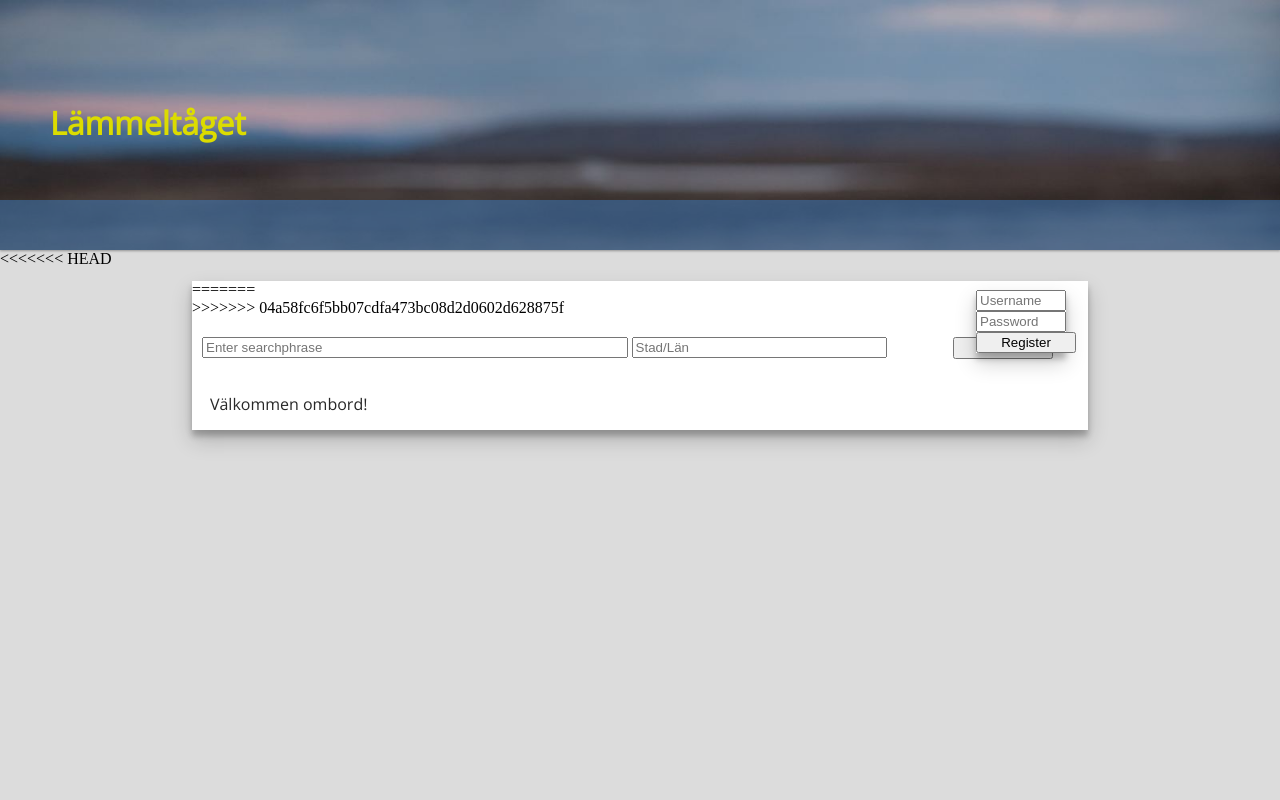
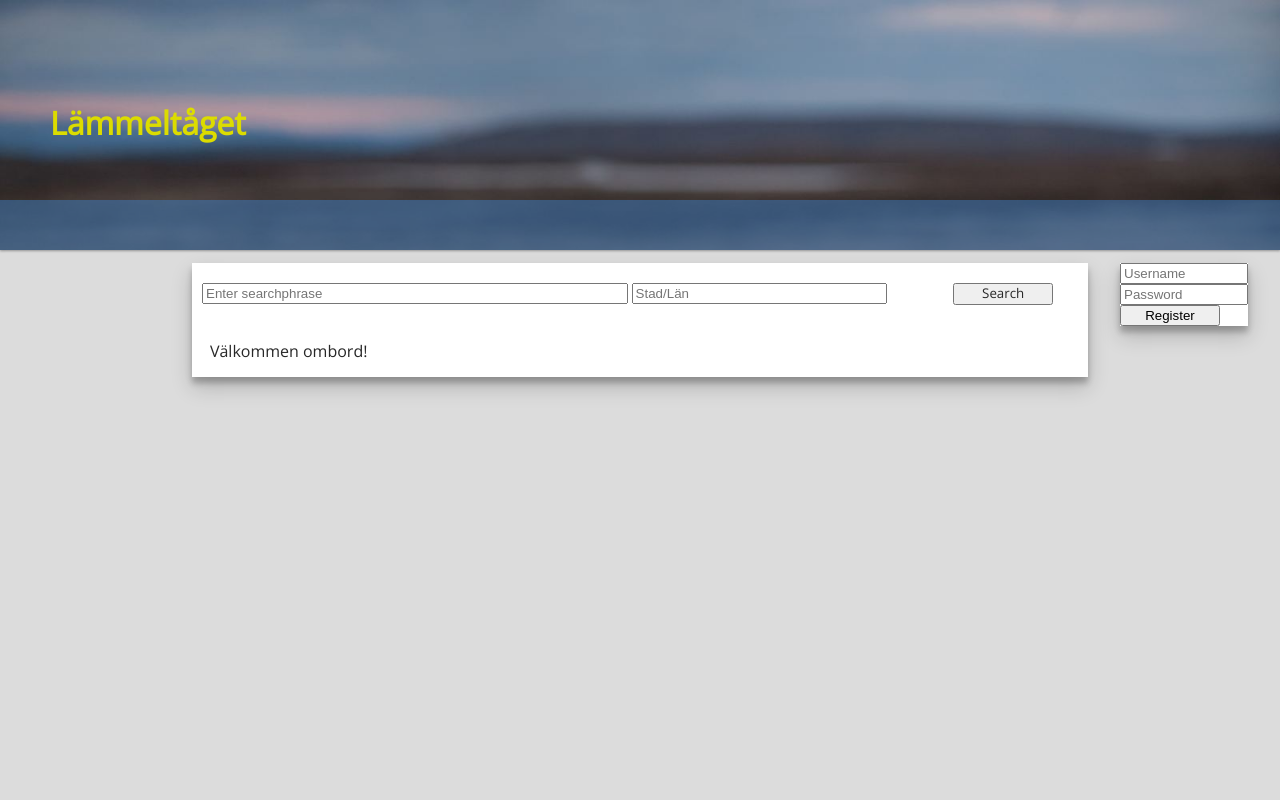
Before and after one commit to Stig-Tarzan/Lammeltaget, a PHP site: page / in a window 1280 px wide. Run offline with PHP 8.4, Linux system fonts and the light colour scheme; some libraries are stand-ins or nearby versions.

Commit message:
henkdate

```diff
--- a/index.php
+++ b/index.php
@@ -18,13 +18,11 @@
             </div>
         </head>
 
-<<<<<<< HEAD
+
         <body id='body'>
             <div id='main_section'>
-=======
-        <body>
-            <div class='main_section'>
->>>>>>> 04a58fc6f5bb07cdfa473bc08d2d0602d628875f
+
+
                 <div id='search_container'></div>
                 <div id='filter_container'></div>
 
```
